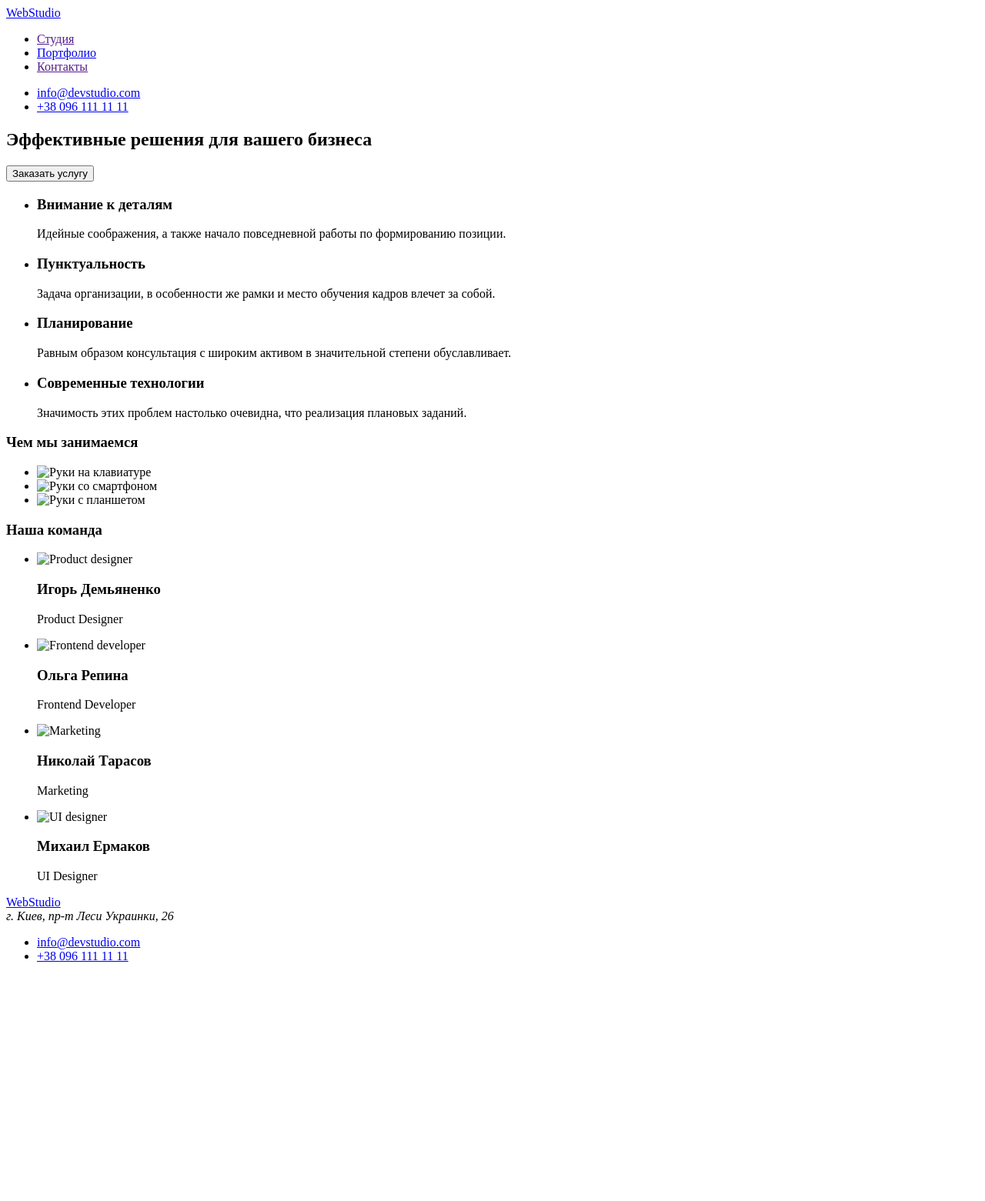
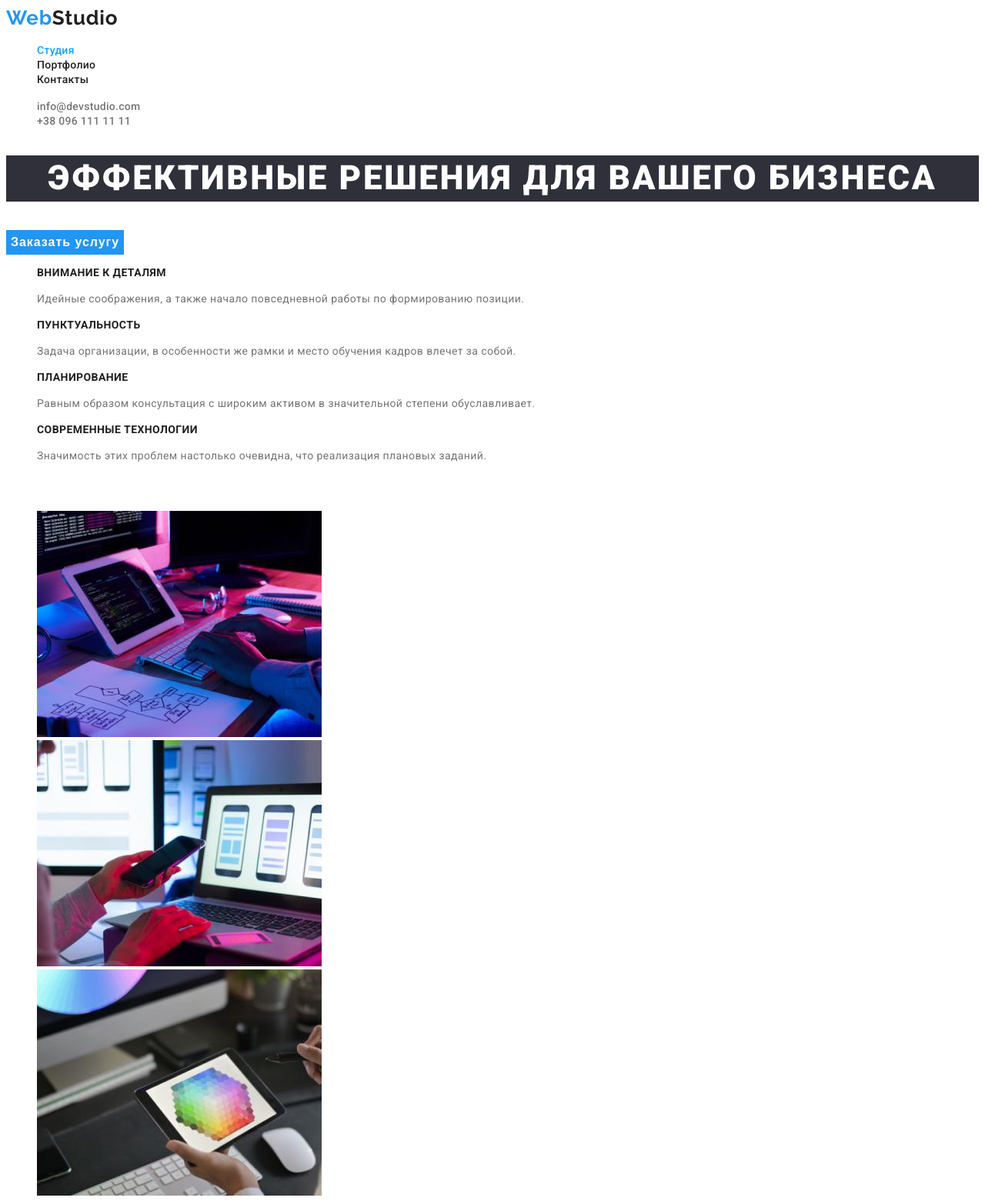
Before and after one commit to JuliaDmitrova/goit-markup-hw-02, a plain HTML site: page index.html in a window 1280 px wide. Shown: the top 1561 px of the page at 77% size. Before the commit the page ends 1268 px from the top, so only its background shows below. Drawn offline with Linux system fonts and the light colour scheme.

Commit message:
Добавяет css оформление
страницы Студия и Портфолио

```diff
--- a/css/styles.css
+++ b/css/styles.css
@@ -0,0 +1,224 @@
+:root {
+  --primary-text-color: #212121;
+  --secondary-text-color: #757575;
+  --primary-title-color: #ffffff;
+  --accent-color: #18a0fb;
+  --primary_bg_color: #2f303a;
+  --secondary-bg-color: #ffffff;
+  --third-bg-color: #f5f4fa;
+}
+
+body {
+  font-family: Roboto, sans-serif;
+  color: var(--primary-text-color);
+}
+
+.list {
+  list-style: none;
+}
+
+/*-----------------Logo------------------*/
+.logo {
+  font-family: Raleway, sans-serif;
+  font-style: normal;
+  font-weight: 700;
+  font-size: 26px;
+  line-height: 1.19;
+  letter-spacing: 0.03em;
+  color: var(--primary-text-color);
+  text-decoration: none;
+}
+.logo .web {
+  font-family: Raleway, sans-serif;
+  font-style: normal;
+  font-weight: 700;
+  font-size: 26px;
+  line-height: 1.19;
+  letter-spacing: 0.03em;
+  color: #2196f3;
+  text-decoration: none;
+}
+
+/*------------Site nav-------------*/
+.site-nav-list .link {
+  font-weight: 500;
+  font-size: 14px;
+  line-height: 1.14;
+  letter-spacing: 0.02em;
+  color: var(--primary-text-color);
+  text-decoration: none;
+}
+.site-nav-list .link:hover {
+  color: var(--accent-color);
+}
+.site-nav-list .link:focus {
+  color: var(--accent-color);
+}
+.site-nav-list .current {
+  color: var(--accent-color);
+}
+
+/*-------------Contacts-------------*/
+.mail {
+  font-weight: 500;
+  font-size: 14px;
+  line-height: 1.14;
+  letter-spacing: 0.02em;
+  color: var(--secondary-text-color);
+  text-decoration: none;
+}
+.mail:hover {
+  color: #2196f3;
+}
+.mail:focus {
+  color: #2196f3;
+}
+
+.tel {
+  font-weight: 500;
+  font-size: 14px;
+  line-height: 1.14;
+  letter-spacing: 0.02em;
+  color: var(--secondary-text-color);
+  text-decoration: none;
+}
+.tel:hover {
+  color: #2196f3;
+}
+.tel:focus {
+  color: #2196f3;
+}
+
+/*--------------Герой---------------*/
+.btn {
+  font-weight: 500;
+  font-size: 16px;
+  line-height: 1.63;
+  text-align: center;
+  letter-spacing: 0.03em;
+  color: var(--primary-text-color);
+  background: var(--third-bg-color);
+  border-style: none;
+  cursor: pointer;
+}
+
+.btn:hover {
+  font-weight: 500;
+  font-size: 16px;
+  line-height: 1.63;
+  text-align: center;
+  letter-spacing: 0.03em;
+  color: var(--primary-title-color);
+  background: var(--accent-color);
+  box-shadow: 0px 3px 1px rgba(0, 0, 0, 0.1), 0px 1px 2px rgba(0, 0, 0, 0.08),
+    0px 2px 2px rgba(0, 0, 0, 0.12);
+  cursor: pointer;
+}
+.btn:focus {
+  font-weight: 500;
+  font-size: 16px;
+  line-height: 1.63;
+  text-align: center;
+  letter-spacing: 0.03em;
+  color: var(--primary-title-color);
+  background: var(--accent-color);
+  box-shadow: 0px 3px 1px rgba(0, 0, 0, 0.1), 0px 1px 2px rgba(0, 0, 0, 0.08),
+    0px 2px 2px rgba(0, 0, 0, 0.12);
+  cursor: pointer;
+}
+
+.title {
+  font-weight: 700;
+  font-size: 18px;
+  line-height: 2;
+  letter-spacing: 0.06em;
+  color: var(--primary-text-color);
+}
+.text {
+  font-size: 16px;
+  line-height: 1.88;
+  letter-spacing: 0.03em;
+  color: var(--secondary-text-color);
+}
+.hero-title {
+  font-weight: 900;
+  font-size: 44px;
+  line-height: 1.36;
+  text-align: center;
+  letter-spacing: 0.06em;
+  text-transform: uppercase;
+  color: var(--primary-title-color);
+}
+.hero-title .bg {
+  background: var(--primary_bg_color);
+}
+.hero-title-btn {
+  font-weight: 700;
+  font-size: 16px;
+  line-height: 1.88;
+  letter-spacing: 0.06em;
+  color: var(--primary-title-color);
+  background: #2196f3;
+  border-style: none;
+  cursor: pointer;
+}
+.hero-title-btn:hover {
+  background: var(--accent-color);
+  box-shadow: 0px 4px 4px rgba(0, 0, 0, 0.15);
+  cursor: pointer;
+}
+
+/*------------Особенности-----------*/
+.features-title {
+  font-weight: 700;
+  font-size: 14px;
+  line-height: 1.14;
+  letter-spacing: 0.03em;
+  text-transform: uppercase;
+  color: var(--secondary-title-color);
+}
+.features-text {
+  font-size: 14px;
+  line-height: 1.71;
+  letter-spacing: 0.03em;
+  color: var(--secondary-text-color);
+}
+
+/*-------Чем мы занимаемся-------*/
+.title-hidden {
+  visibility: hidden;
+}
+
+/*--------------Команда-----------*/
+.team-item-bg {
+  background: var(--secondary-bg-color);
+}
+.team-title {
+  font-weight: 500;
+  font-size: 16px;
+  line-height: 1.19;
+  letter-spacing: 0.03em;
+  color: var(--secondary-title-color);
+}
+.team-text {
+  font-size: 16px;
+  line-height: 1.19;
+  letter-spacing: 0.03em;
+  color: var(--secondary-text-color);
+}
+.team-bg {
+  background: var(--third-bg-color);
+}
+
+/*-----------Футер-----------*/
+.bg {
+  background: var(--primary_bg_color);
+}
+.address {
+  font-style: normal;
+  font-weight: normal;
+  font-size: 14px;
+  line-height: 1.71;
+  letter-spacing: 0.03em;
+  color: var(--primary-title-color);
+}
--- a/index.html
+++ b/index.html
@@ -1,11 +1,17 @@
 <!DOCTYPE html>
 <html lang="ru">
-
   <head>
-    <meta charset="UTF-8">
-    <meta http-equiv="X-UA-Compatible" content="IE=edge">
-    <meta name="viewport" content="width=device-width, initial-scale=1.0">
+    <meta charset="UTF-8" />
+    <meta http-equiv="X-UA-Compatible" content="IE=edge" />
+    <meta name="viewport" content="width=device-width, initial-scale=1.0" />
     <title>Студия</title>
+    <link rel="preconnect" href="https://fonts.googleapis.com" />
+    <link rel="preconnect" href="https://fonts.gstatic.com" crossorigin />
+    <link
+      href="https://fonts.googleapis.com/css2?family=Raleway:wght@700&family=Roboto:wght@400;500;700;900&display=swap"
+      rel="stylesheet"
+    />
+    <link rel="stylesheet" href="./css/styles.css" />
   </head>
 
   <body>
@@ -13,92 +19,132 @@
       <!--Шапка сайта (Верхняя линия)-->
       <nav>
         <a href="index.html" class="logo"><span class="web">Web</span>Studio</a>
-            <ul>
-                <li> <a href="">Студия</a></li>
-                <li> <a href="./portfolio.html">Портфолио</a></li>
-                <li> <a href="">Контакты</a></li>
+        <ul class="site-nav-list list">
+          <li><a href="" class="link current">Студия</a></li>
+          <li><a href="./portfolio.html" class="link">Портфолио</a></li>
+          <li><a href="" class="link">Контакты</a></li>
         </ul>
       </nav>
       <!--Контакты-->
-        <ul>
-            <li><a href="info@devstudio.com" lang="en">info@devstudio.com</a></li>
-            <li><a href="+380961111111">+38 096 111 11 11</a></li>
+      <ul class="list">
+        <li>
+          <a href="info@devstudio.com" class="mail link">info@devstudio.com</a>
+        </li>
+        <li>
+          <a href="+380961111111" class="tel link">+38 096 111 11 11</a>
+        </li>
       </ul>
     </header>
     <main>
       <!--Герой (Шапка)-->
-        <section>
-            <h1>Эффективные решения для вашего бизнеса</h1>
-            <button type="button">Заказать услугу</button>
+      <section class="hero">
+        <h1 class="hero-title bg">Эффективные решения для вашего бизнеса</h1>
+        <button class="hero-title-btn" type="button">Заказать услугу</button>
       </section>
       <!--Особенности-->
-        <section>
-            <ul>
+      <section class="features">
+        <ul class="list">
           <li>
-                    <h3>Внимание к деталям</h3>
-                    <p>Идейные соображения, а также начало повседневной работы по формированию позиции.</p>
+            <h3 class="features-title">Внимание к деталям</h3>
+            <p class="features-text">
+              Идейные соображения, а также начало повседневной работы по
+              формированию позиции.
+            </p>
           </li>
           <li>
-                    <h3>Пунктуальность</h3>
-                    <p>Задача организации, в особенности же рамки и место обучения кадров влечет за собой.</p>
+            <h3 class="features-title">Пунктуальность</h3>
+            <p class="features-text">
+              Задача организации, в особенности же рамки и место обучения кадров
+              влечет за собой.
+            </p>
           </li>
           <li>
-                    <h3>Планирование</h3>
-                    <p>Равным образом консультация с широким активом в значительной степени обуславливает.</p>
+            <h3 class="features-title">Планирование</h3>
+            <p class="features-text">
+              Равным образом консультация с широким активом в значительной
+              степени обуславливает.
+            </p>
           </li>
           <li>
-                    <h3>Современные технологии</h3>
-                    <p>Значимость этих проблем настолько очевидна, что реализация плановых заданий.</p>
+            <h3 class="features-title">Современные технологии</h3>
+            <p class="features-text">
+              Значимость этих проблем настолько очевидна, что реализация
+              плановых заданий.
+            </p>
           </li>
         </ul>
       </section>
       <section>
         <!--Чем мы занимаемся-->
-            <h3>Чем мы занимаемся</h3>
-            <ul>
-                <li><img src="./images/box_1.jpg" alt="Руки на клавиатуре" width="370"></li>
-                <li><img src="./images/box_2.jpg" alt="Руки со смартфоном" width="370"></li>
-                <li><img src="./images/box_3.jpg" alt="Руки с планшетом" width="370"></li>
+        <h3 class="title-hidden">Чем мы занимаемся</h3>
+        <ul class="list">
+          <li>
+            <img
+              src="./images/box_1.jpg"
+              alt="Руки на клавиатуре"
+              width="370"
+            />
+          </li>
+          <li>
+            <img
+              src="./images/box_2.jpg"
+              alt="Руки со смартфоном"
+              width="370"
+            />
+          </li>
+          <li>
+            <img src="./images/box_3.jpg" alt="Руки с планшетом" width="370" />
+          </li>
         </ul>
       </section>
-        <section>
+      <section class="team-bg">
         <!--Наша команда-->
         <h3>Наша команда</h3>
-            <ul>
-                <li>
-                    <img src="./images/product_designer.jpg" alt="Product designer" width="270">
-                    <h3>Игорь Демьяненко</h3>
-                    <p lang="en">Product Designer</p>
+        <ul class="team list">
+          <li class="team-item-bg">
+            <img
+              src="./images/product_designer.jpg"
+              alt="Product designer"
+              width="270"
+            />
+            <h3 class="team-title">Игорь Демьяненко</h3>
+            <p class="team-text" lang="en">Product Designer</p>
           </li>
-                <li>
-                    <img src="./images/frontend_developer.jpg" alt="Frontend developer" width="270">
-                    <h3>Ольга Репина</h3>
-                    <p lang="en">Frontend Developer</p>
+          <li class="team-item-bg">
+            <img
+              src="./images/frontend_developer.jpg"
+              alt="Frontend developer"
+              width="270"
+            />
+            <h3 class="team-title">Ольга Репина</h3>
+            <p class="team-text" lang="en">Frontend Developer</p>
           </li>
-                <li>
-                    <img src="./images/marketing.jpg" alt="Marketing" width="270">
-                    <h3>Николай Тарасов</h3>
-                    <p lang="en">Marketing</p>
+          <li class="team-item-bg">
+            <img src="./images/marketing.jpg" alt="Marketing" width="270" />
+            <h3 class="team-title">Николай Тарасов</h3>
+            <p class="team-text" lang="en">Marketing</p>
           </li>
-                <li>
-                    <img src="./images/ui_designer.jpg" alt="UI designer" width="270">
-                    <h3>Михаил Ермаков</h3>
-                    <p lang="en">UI Designer</p>
+          <li class="team-item-bg">
+            <img src="./images/ui_designer.jpg" alt="UI designer" width="270" />
+            <h3 class="team-title">Михаил Ермаков</h3>
+            <p class="team-text" lang="en">UI Designer</p>
           </li>
         </ul>
       </section>
     </main>
     <!--Футер (Подвал)-->
-    <footer>
+    <footer class="bg">
       <a href="index.html" class="logo"><span class="web">Web</span>Studio</a>
 
-        <address>г. Киев, пр-т Леси Украинки, 26</address>
-        <ul>
-            <li><a href="info@devstudio.com" lang="en">info@devstudio.com</a></li>
-            <li><a href="+380961111111">+38 096 111 11 11</a></li>
+      <address class="address">г. Киев, пр-т Леси Украинки, 26</address>
+      <ul class="list">
+        <li>
+          <a href="info@devstudio.com" class="mail link">info@devstudio.com</a>
+        </li>
+        <li>
+          <a href="+380961111111" class="tel link">+38 096 111 11 11</a>
+        </li>
       </ul>
     </footer>
-
   </body>
-
 </html>
```
Also changed, not shown: portfolio.html (+63 -37 lines), images/box_1.jpg (added), images/box_2.jpg (added), images/box_3.jpg (added), images/frontend_developer.jpg (added), images/marketing.jpg (added), images/product_designer.jpg (added), images/ui_designer.jpg (added). Lines whose indentation alone changed are shown as unchanged.
